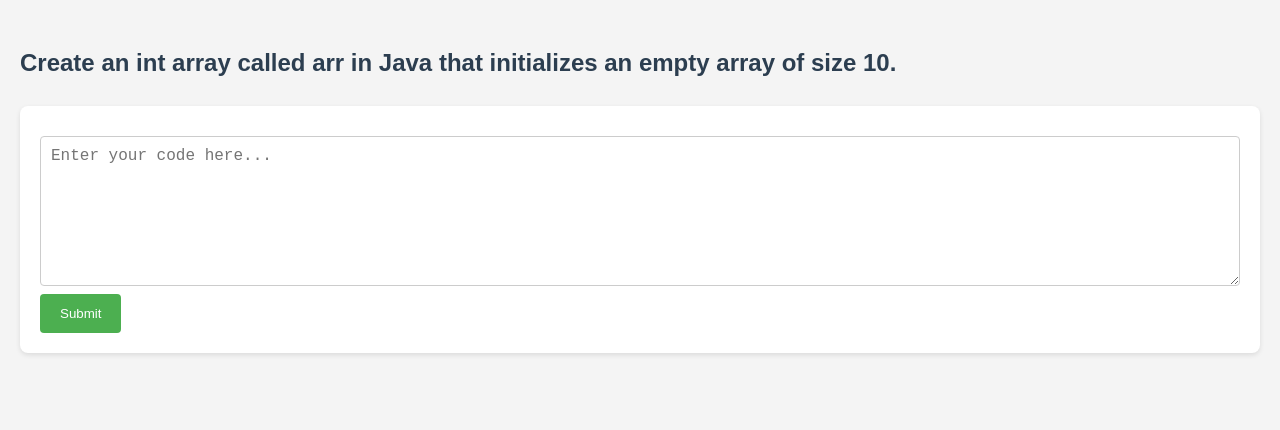
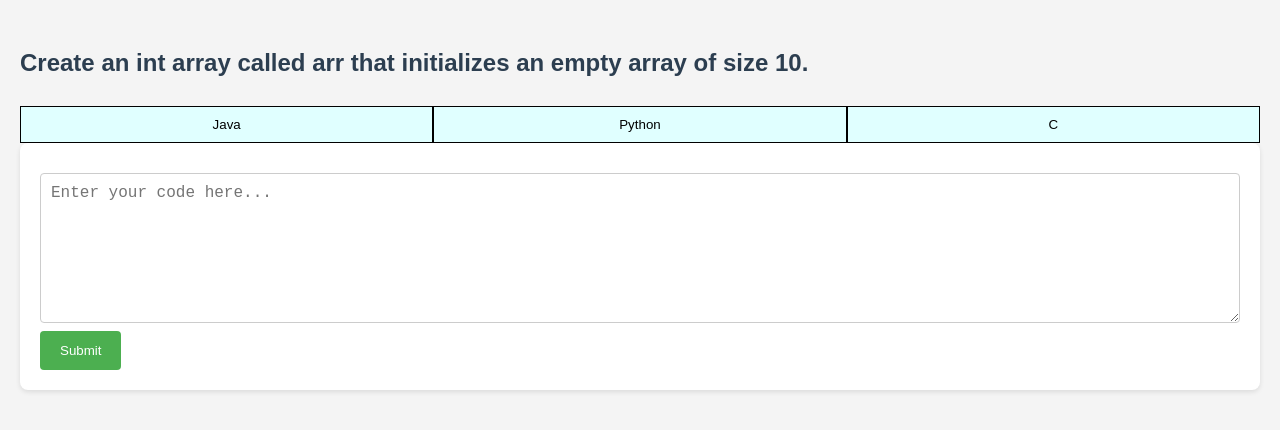
Before and after one commit to jasonkuehnle/1530-Final-Project, a plain HTML site: page index.html in a window 1280 px wide. Drawn offline with nearby package versions, Linux system fonts and the light colour scheme.

Commit message:
different languages button

```diff
--- a/index.html
+++ b/index.html
@@ -12,6 +12,12 @@
     <div>
         <div id="question">
             <h3>Here is where the question will display - js function</h3>
+        </div>
+
+        <div id="language-selector">
+            <button onclick="highlightSection(1)">Java</button>
+            <button onclick="highlightSection(2)">Python </button>
+            <button onclick="highlightSection(3)">C</button>
         </div>
 
         <div id="answer">
--- a/static/css/style.css
+++ b/static/css/style.css
@@ -55,3 +55,24 @@ input[type="submit"]:hover {
     font-family: 'Courier New', monospace;
     font-size: 16px;
 }
+
+/* button {
+    border-radius: 5px;
+    background-color: lightcyan;
+    margin: 0px;
+    size: 20px;
+} */
+
+#language-selector {
+display: flex; /* Use flexbox to align buttons horizontally */
+}
+
+#language-selector button {
+flex: 1;
+margin: 0; /* Remove default margin */
+/* border: 1px 0.5px solid black; Remove border */
+border: 1px solid black;
+border-radius: 0px; /* Apply border-radius */
+padding: 10px; /* Adjust padding to increase button size */
+background-color: lightcyan;
+}
--- a/static/js/javascript.js
+++ b/static/js/javascript.js
@@ -1,8 +1,19 @@
-const question = "Create an int array called arr in Java that initializes an empty array of size 10.";
-const answer = "int[] arr = new int[10];";
+const question = "Create an int array called arr that initializes an empty array of size 10.";
+const java_answer = "int[] arr = new int[10];";
+const python_answer = "arr = [0] * 10";
+const c_answer = "int arr[10] = {0};";
+
+function highlightSection(section) {
+    document.querySelectorAll('#language-selector button').forEach(btn => {
+      btn.style.backgroundColor = 'lightcyan';
+    });
+
+    const selectedBtn = document.querySelector(`#language-selector button:nth-child(${section})`);
+    selectedBtn.style.backgroundColor = 'lightblue';
+  }
 
 function checkAnswer(submittedAnswer) {
-    return submittedAnswer.trim().toLowerCase() === answer.toLowerCase();
+    return submittedAnswer.trim().toLowerCase() === java_answer.toLowerCase();
 }
 
 function displayQuestion() {
```
